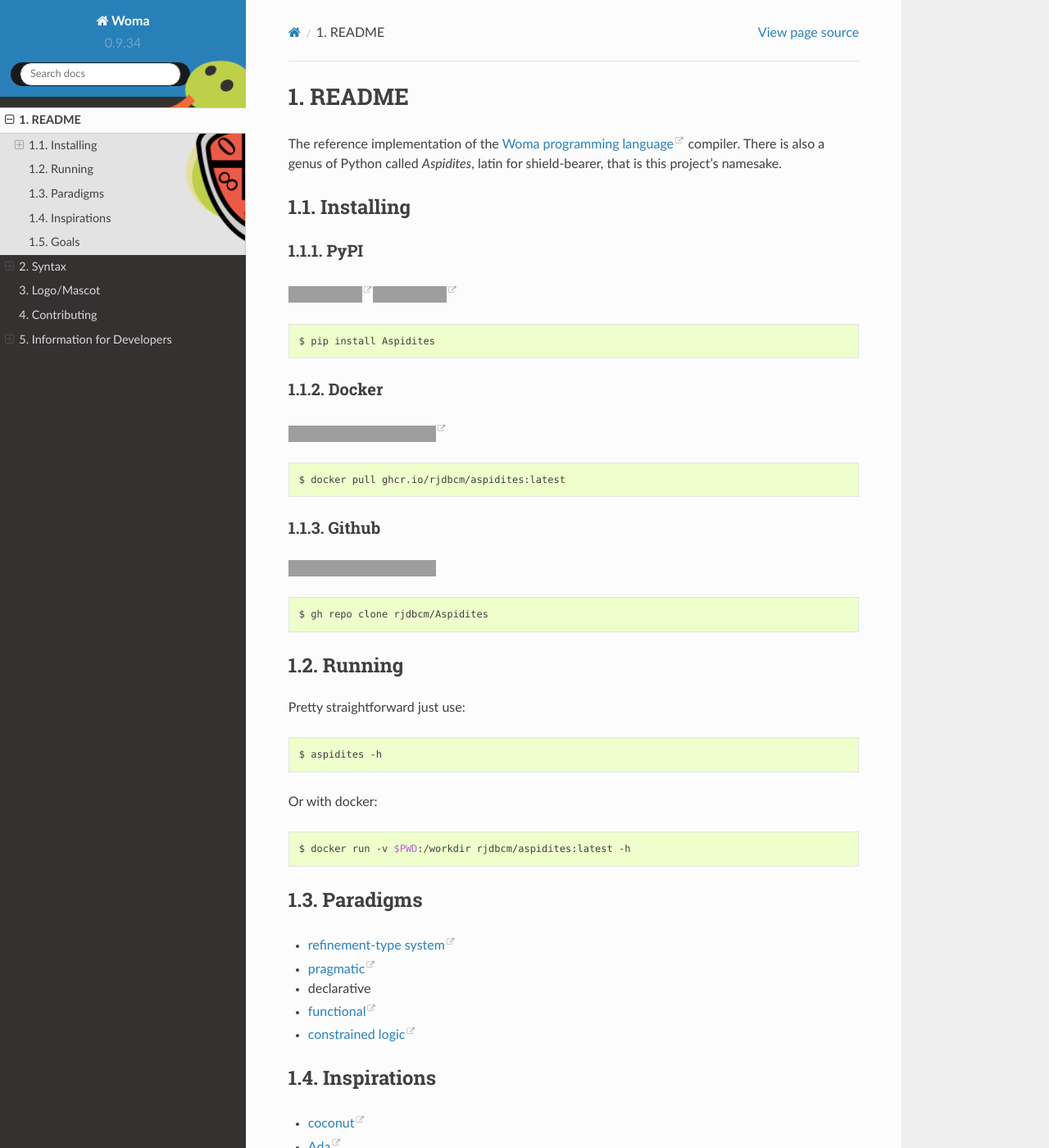
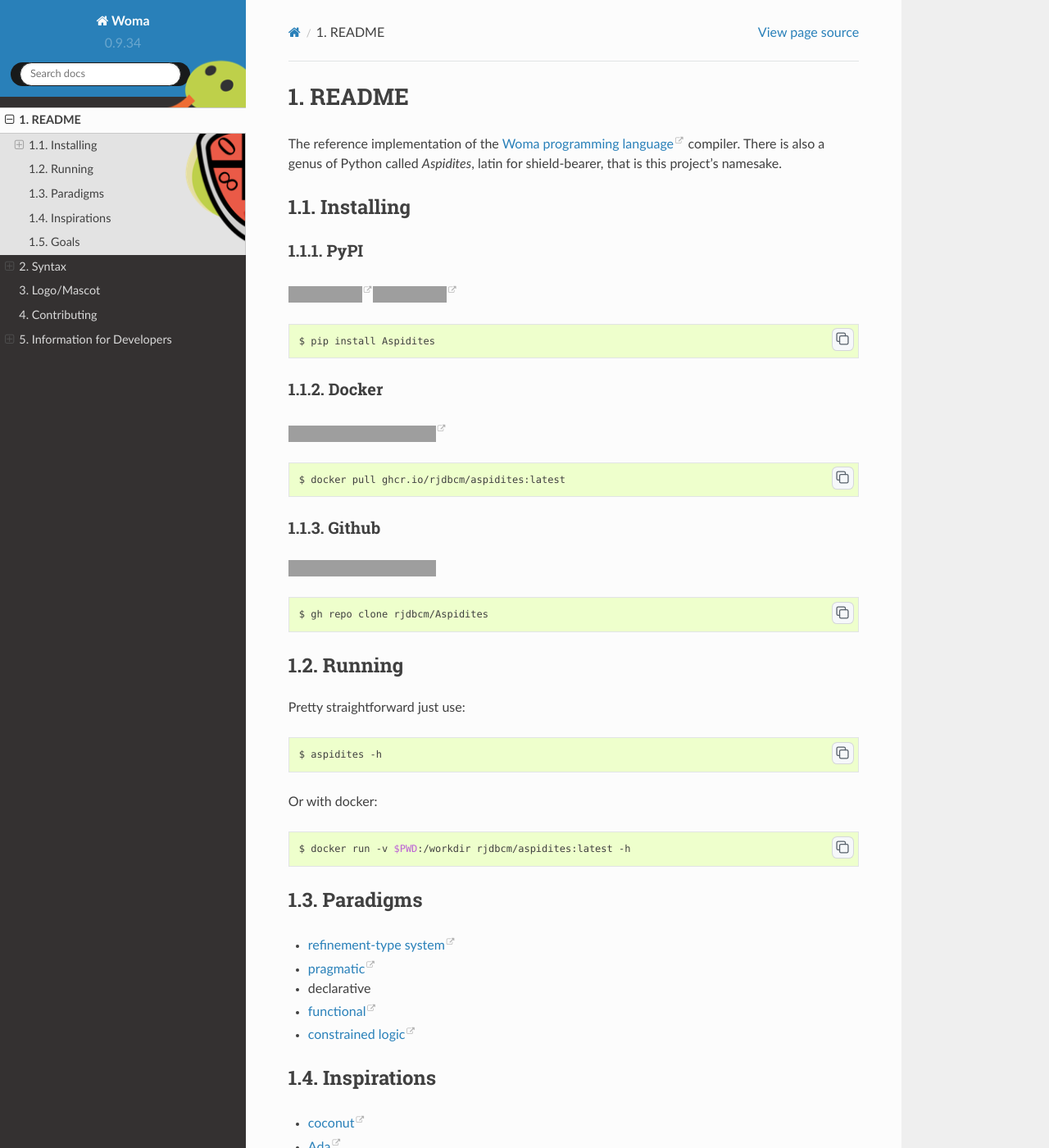
Before and after one commit to rjdbcm/Aspidites, a Sphinx documentation site: the page built from docs/README.rst, in a window 1280 px wide and 1400 px high. Shown: the whole window at 82% size. Built offline with Sphinx 7.4.7 and the Read the Docs theme 2.0.0, drawn with Linux system fonts in a browser that asks for light colours; the version number is read from the project's files by our own code; grey boxes are pictures that could not be loaded.

Commit message:
add copybutton for shell commands to docs

```diff
--- a/docs/_static/css/styles.css
+++ b/docs/_static/css/styles.css
@@ -22,6 +22,11 @@ a img.logo {
     padding:6px 12px;
     border-color:#181a1b
 }
+
+button.copybtn {
+    opacity: 1;
+}
+
 
 .wy-side-nav-search {
     text-align: -moz-center;
--- a/docs/conf.py
+++ b/docs/conf.py
@@ -37,8 +37,12 @@ release = __version__
 # extensions coming with Sphinx (named 'sphinx.ext.*') or your custom
 # ones.
 extensions = [
-    "sphinx_rtd_theme"
+    "sphinx_rtd_theme",
+    "sphinx_copybutton"
 ]
+copybutton_only_copy_prompt_lines = True
+copybutton_prompt_text = "$ "
+copybutton_selector = "div.highlight-shell pre"
 
 # Add any paths that contain templates here, relative to this directory.
 templates_path = ['_templates']
--- a/docs/requirements.txt
+++ b/docs/requirements.txt
@@ -4,3 +4,4 @@ pyrsistent==0.18.0
 Pygments==2.10.0
 Cython==0.29.24
 numpy==1.21.2
+sphinx-copybutton==0.4.0
```
